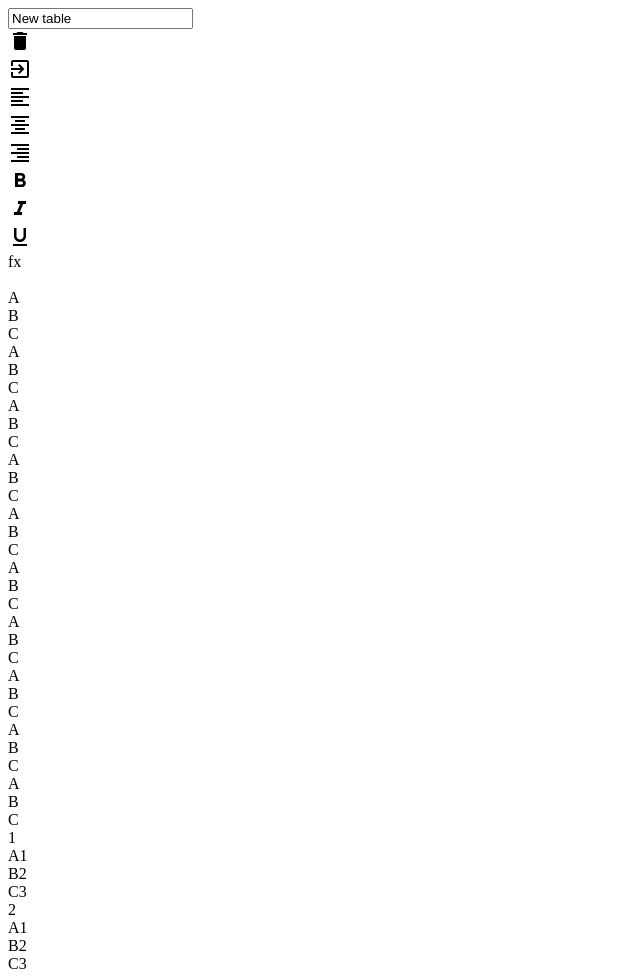
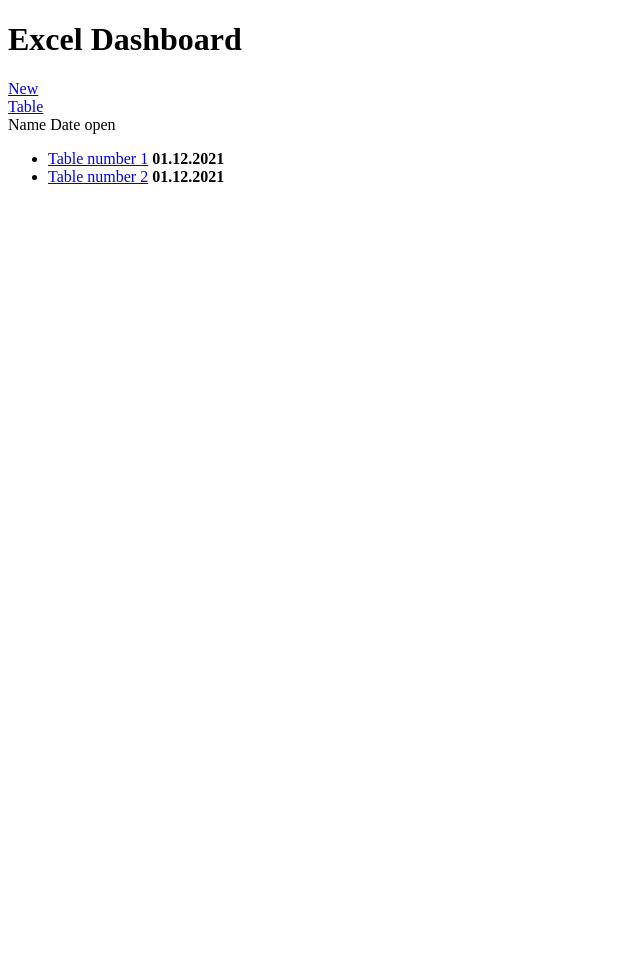
Before and after one commit to Taras-Slovak/excel-clone, a website: page src/index.html in a window 1280 px wide. Shown: the whole page, without its empty margins (0-640 px from the left). After the commit the page ends 800 px from the top, so only its background shows below. Drawn offline with Linux system fonts and the light colour scheme.

Commit message:
add excel.html and new html code

```diff
--- a/src/index.html
+++ b/src/index.html
@@ -6,194 +6,53 @@
           content="width=device-width, user-scalable=no, initial-scale=1.0, maximum-scale=1.0, minimum-scale=1.0">
     <meta http-equiv="X-UA-Compatible" content="ie=edge">
     <link rel="shortcut icon" href="favicon.ico">
-    <link href="https://fonts.googleapis.com/icon?family=Material+Icons"
-          rel="stylesheet">
-    <title>Pure JavaScript Excel;</title>
+    <link href="https://fonts.googleapis.com/icon?family=Material+Icons" rel="stylesheet">
+    <title>Pure JavaScript Excel</title>
 </head>
 <body>
+
 <div id="app">
 
-    <div class="excel">
+    <div class="db">
 
-        <div class="excel__header">
-
-            <input class="input" value="New table" type="text">
-
-            <div>
-                <div class="button">
-                    <div class="material-icons">delete</div>
-                </div>
-
-                <div class="button">
-                    <div class="material-icons">exit_to_app</div>
-                </div>
-            </div>
-
-
-
+        <div class="db__header">
+            <h1>Excel Dashboard</h1>
         </div>
 
-        <div class="excel__toolbar">
-            <div class="button">
-                <i class="material-icons">format_align_left</i>
-            </div>
-
-            <div class="button">
-                <i class="material-icons">format_align_center</i>
-            </div>
-
-            <div class="button">
-                <i class="material-icons">format_align_right</i>
-            </div>
-
-            <div class="button">
-                <i class="material-icons">format_bold</i>
-            </div>
-
-            <div class="button">
-                <i class="material-icons">format_italic</i>
-            </div>
-
-            <div class="button">
-                <i class="material-icons">format_underlined</i>
+        <div class="db__new">
+            <div class="db__view">
+                <a href="#" class="db__create">
+                    New <br /> Table
+                </a>
             </div>
         </div>
 
-        <div class="excel__formula">
-            <div class="info">fx</div>
-            <div class="input" contenteditable spellcheck="false"></div>
-        </div>
+        <div class="db__table db__view">
 
-        <div class="excel__table">
-
-            <div class="row">
-
-                <div class="row-info"></div>
-
-                <div class="row-data">
-                    <div class="column">
-                        A
-                    </div>
-                    <div class="column">
-                        B
-                    </div>
-                    <div class="column">
-                        C
-                    </div>
-                    <div class="column">
-                        A
-                    </div>
-                    <div class="column">
-                        B
-                    </div>
-                    <div class="column">
-                        C
-                    </div>
-                    <div class="column">
-                        A
-                    </div>
-                    <div class="column">
-                        B
-                    </div>
-                    <div class="column">
-                        C
-                    </div>
-                    <div class="column">
-                        A
-                    </div>
-                    <div class="column">
-                        B
-                    </div>
-                    <div class="column">
-                        C
-                    </div>
-                    <div class="column">
-                        A
-                    </div>
-                    <div class="column">
-                        B
-                    </div>
-                    <div class="column">
-                        C
-                    </div>
-                    <div class="column">
-                        A
-                    </div>
-                    <div class="column">
-                        B
-                    </div>
-                    <div class="column">
-                        C
-                    </div>
-                    <div class="column">
-                        A
-                    </div>
-                    <div class="column">
-                        B
-                    </div>
-                    <div class="column">
-                        C
-                    </div>
-                    <div class="column">
-                        A
-                    </div>
-                    <div class="column">
-                        B
-                    </div>
-                    <div class="column">
-                        C
-                    </div>
-                    <div class="column">
-                        A
-                    </div>
-                    <div class="column">
-                        B
-                    </div>
-                    <div class="column">
-                        C
-                    </div>
-                    <div class="column">
-                        A
-                    </div>
-                    <div class="column">
-                        B
-                    </div>
-                    <div class="column">
-                        C
-                    </div>
-
-                </div>
-
+            <div class="db__list-header">
+                <span>Name</span>
+                <span>Date open</span>
             </div>
 
-            <div class="row">
-                <div class="row-info">
-                    1
-                </div>
+            <ul class="db__list">
 
-                <div class="row-data">
-                    <div class="cell selected" contenteditable="">A1</div>
-                    <div class="cell" contenteditable="">B2</div>
-                    <div class="cell" contenteditable="">C3</div>
-                </div>
-            </div>
+                <li class="db__record">
+                    <a href="#">Table number 1</a>
+                    <strong>01.12.2021</strong>
+                </li>
 
-            <div class="row">
-                <div class="row-info">
-                    2
-                </div>
+                <li class="db__record">
+                    <a href="#">Table number 2</a>
+                    <strong>01.12.2021</strong>
+                </li>
 
-                <div class="row-data">
-                    <div class="cell">A1</div>
-                    <div class="cell">B2</div>
-                    <div class="cell">C3</div>
-                </div>
-            </div>
+            </ul>
 
         </div>
 
     </div>
 
 </div>
+
 </body>
 </html>
```
Also changed, not shown: src/assets/excel.html (added, +202 -0 lines).
